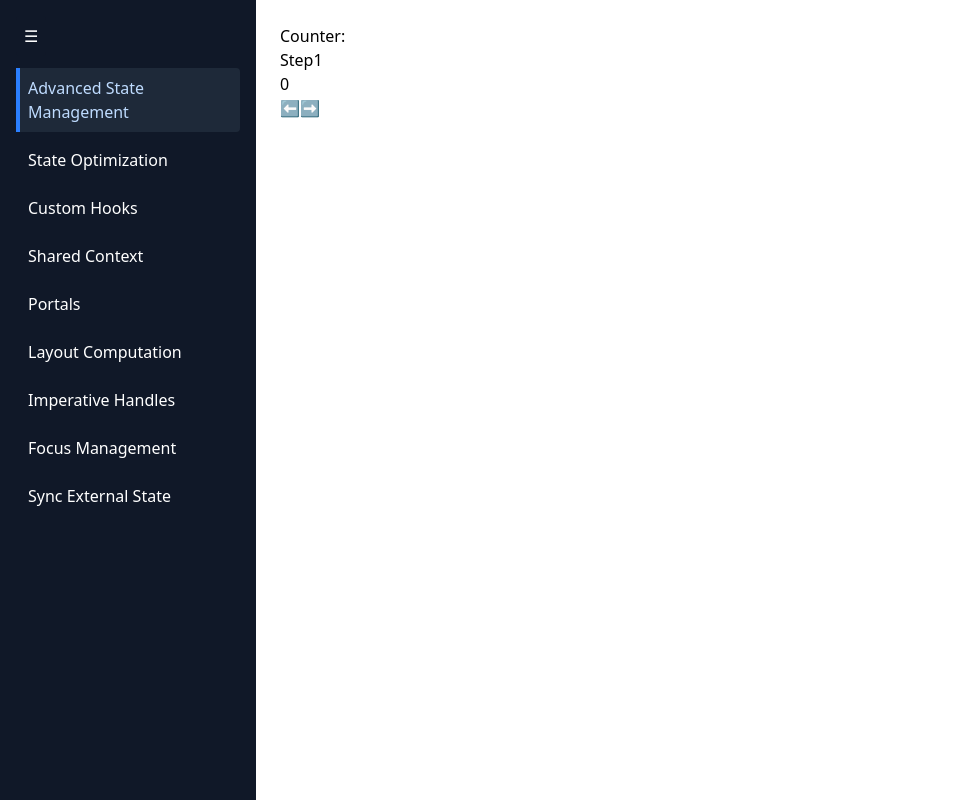
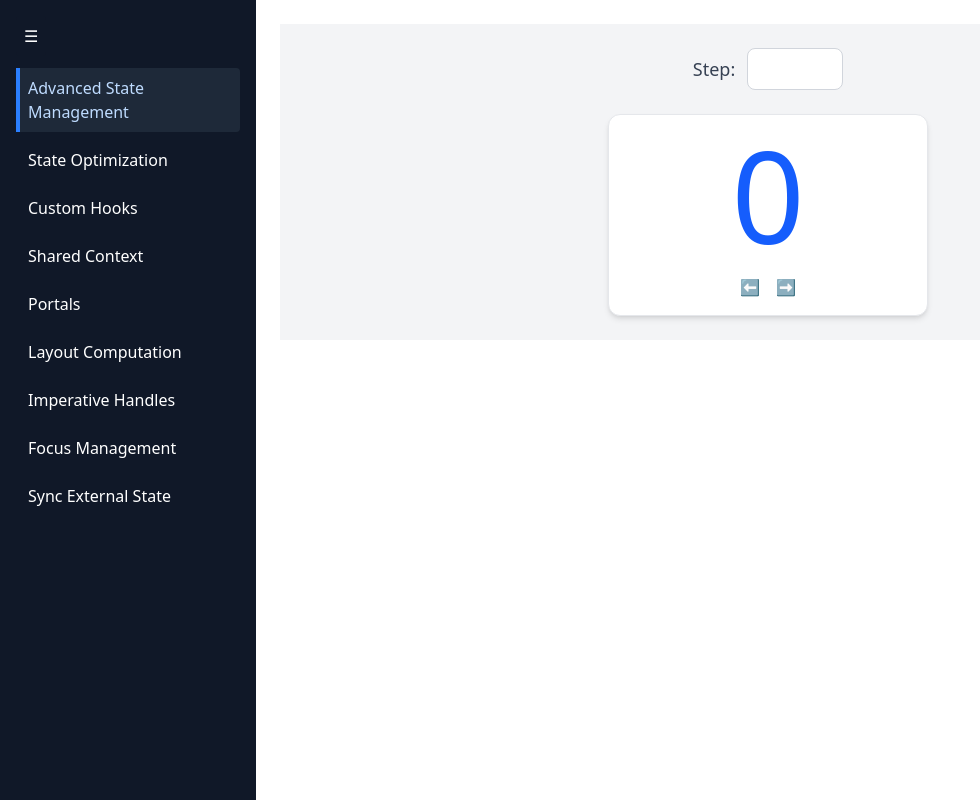
Before and after one commit to danielnguyen5070/advanced-react-apis, a React (Vite) app: page /advanced-state-management in a window 1280 px wide. Shown: the whole page, without its empty margins (0-980 px from the left). Built offline with nearby package versions, Linux system fonts and the light colour scheme.

Commit message:
use reducer

```diff
--- a/src/exercises/01.use-reducer/index.tsx
+++ b/src/exercises/01.use-reducer/index.tsx
@@ -1,48 +1,40 @@
-import { useState } from 'react'
-
-
-// 🐨 here's where you'll implement your countReducer function.
-
-function Counter({ initialCount = 0, step = 1 }) {
-	// 🐨 replace useState with useReducer.
-	// 💰 useReducer(countReducer, initialCount)
-	const [count, setCount] = useState(initialCount)
-
-	// 💰 you can write the countReducer function above so you don't have to make
-	// any changes to the next two lines of code! Remember:
-	// The 1st argument is called "state" - the current value of count
-	// The 2nd argument is called "newState" - the value passed to setCount
-	const increment = () => setCount(count + step)
-	const decrement = () => setCount(count - step)
+function Counter() {
 	return (
-		<div className="counter">
-			<output>{count}</output>
-			<div>
-				<button onClick={decrement}>⬅️</button>
-				<button onClick={increment}>➡️</button>
+		<div className="w-full flex flex-col items-center gap-4 p-4 rounded-xl border border-gray-200 shadow-md bg-white max-w-xs mx-auto">
+			<output className="text-9xl text-blue-600">0</output>
+			<div className="flex gap-4">
+				<button
+					className=""
+				>
+					⬅️
+				</button>
+				<button
+					className=""
+				>
+					➡️
+				</button>
 			</div>
 		</div>
 	)
 }
 
 function App() {
-	const [step, setStep] = useState(1)
 
 	return (
-		<div className="app">
-			<h1>Counter:</h1>
-			<form>
-				<div>
-					<label htmlFor="step-input">Step</label>
+		<div className="bg-gray-100 flex flex-col items-center justify-top p-6">
+			<form className="mb-6">
+				<div className="flex items-center gap-3">
+					<label htmlFor="step-input" className="text-lg text-gray-700">
+						Step:
+					</label>
 					<input
 						id="step-input"
 						type="number"
-						value={step}
-						onChange={(e) => setStep(Number(e.currentTarget.value))}
+						className="w-24 px-3 bg-white py-2 border border-gray-300 rounded-lg focus:outline-none focus:ring-2 focus:ring-blue-400"
 					/>
 				</div>
 			</form>
-			<Counter step={step} />
+			<Counter />
 		</div>
 	)
 }
```
